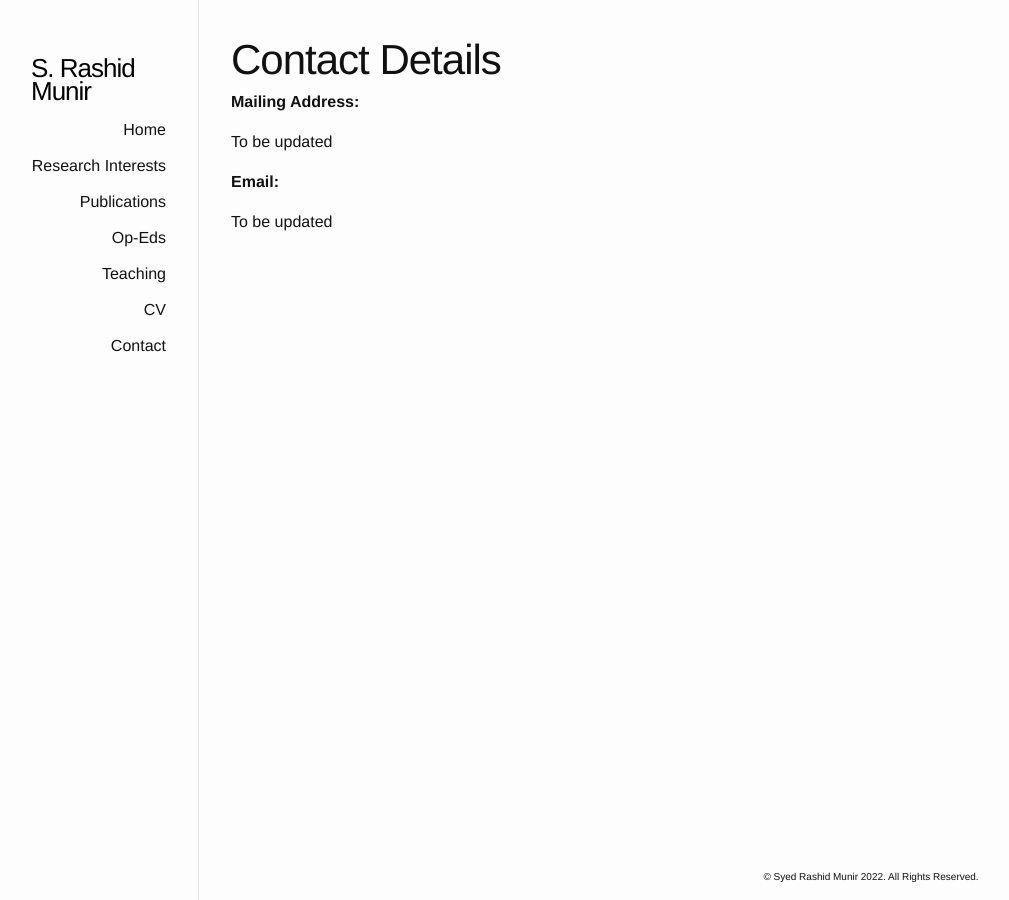
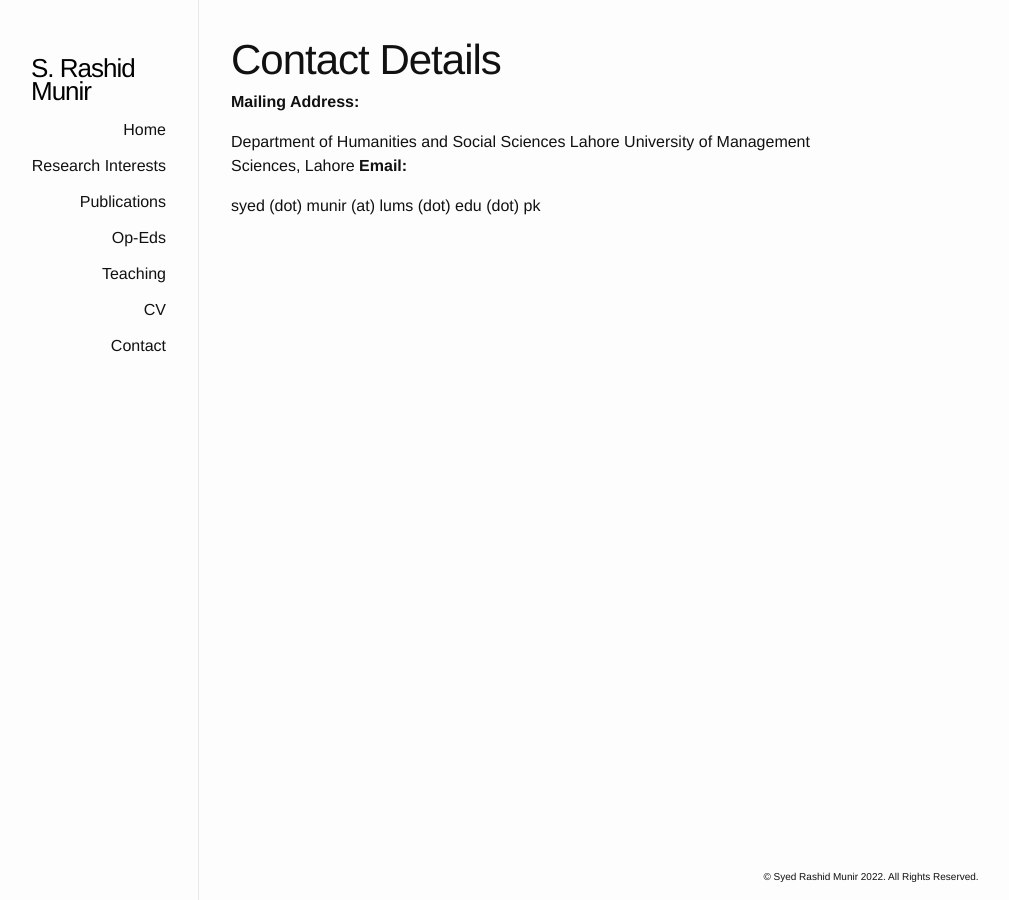
Before and after one commit to srmunir/srmunir.github.io, a Jekyll site: the page built from contact.md, in a window 1280 px wide. Shown: the whole page, without its empty margins (191-1200 px from the left). Built offline with Jekyll 4.4.1, drawn with Linux system fonts in a browser that asks for light colours.

Commit message:
Update contact.md

```diff
--- a/contact.md
+++ b/contact.md
@@ -5,8 +5,8 @@ permalink: /contact/
 ---
 **Mailing Address:**
 
-To be updated
-
+Department of Humanities and Social Sciences
+Lahore University of Management Sciences, Lahore
 **Email:**
 
-To be updated
+syed (dot) munir (at) lums (dot) edu (dot) pk
```
